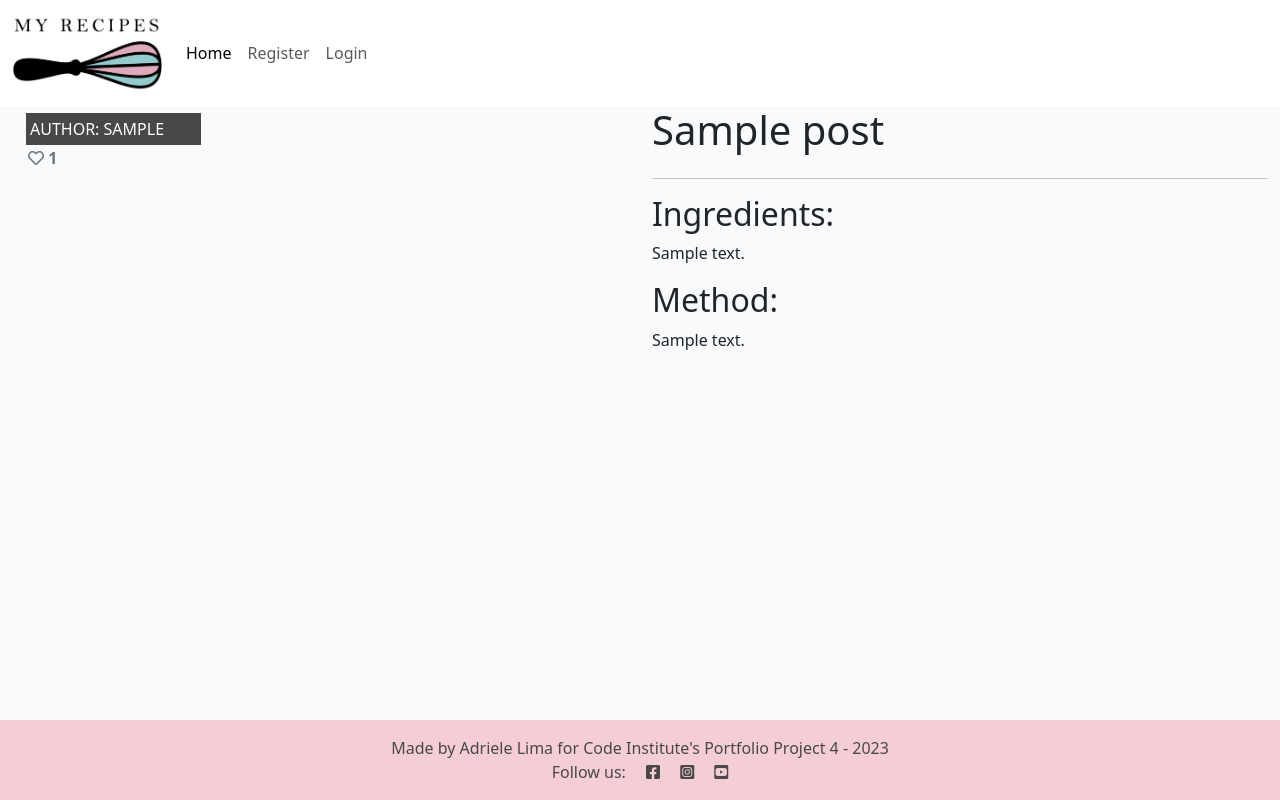
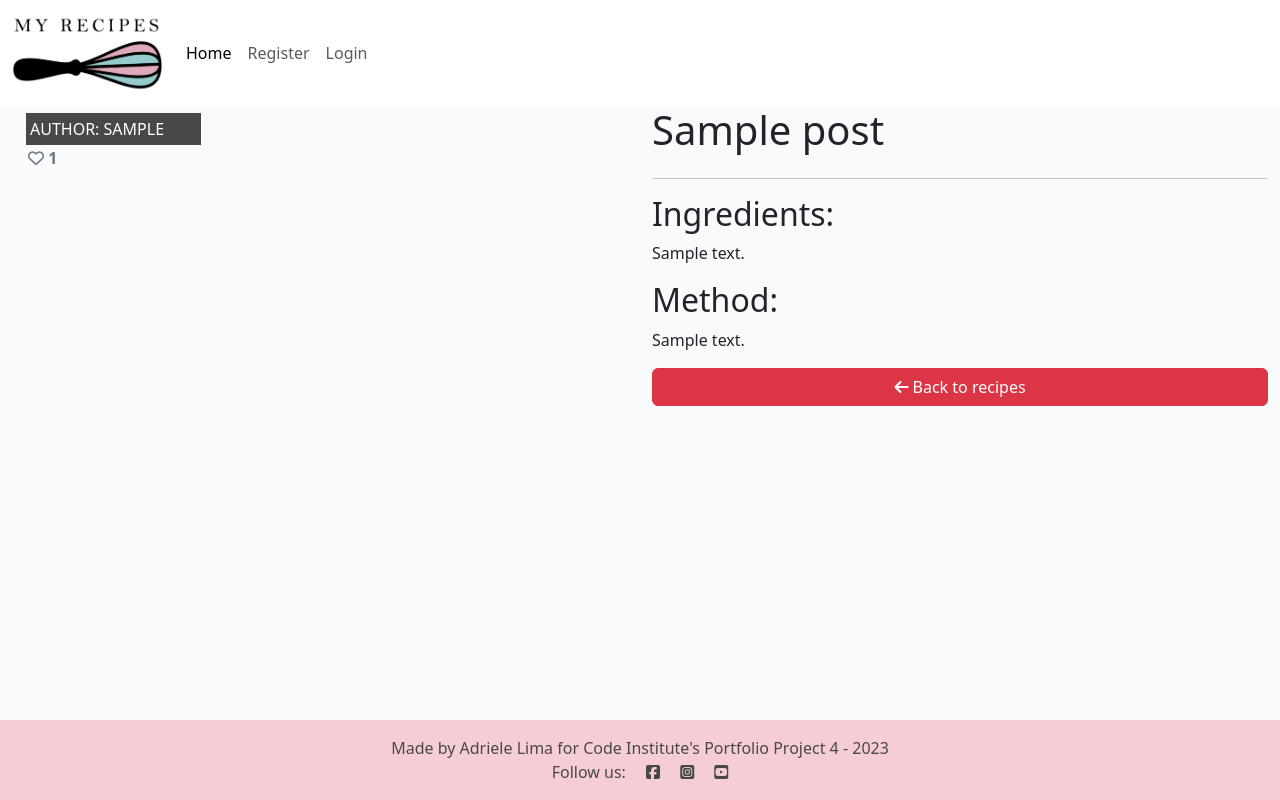
Before and after one commit to Adriele-lima/My-Recipes-Book, a Django app: a page that uses templates/base.html in a window 1280 px wide. Run offline with Django 3.2, Linux system fonts and the light colour scheme; tables that the repository leaves empty hold one stand-in row (values such as "Sample post"); some libraries are stand-ins or nearby versions.

Commit message:
ADD/UPDATE: Adding back to recipe book button and re-arranging the links on base template

```diff
--- a/templates/base.html
+++ b/templates/base.html
@@ -7,18 +7,21 @@
     <title>My Recipes</title>
 
     <meta charset="UTF-8">
+    <meta name="viewport" content="width=device-width, initial-scale=1.0" />
+
     <link href="https://fonts.googleapis.com/icon?family=Material+Icons" rel="stylesheet">
-    <meta name="viewport" content="width=device-width, initial-scale=1.0" />
     <link rel="preconnect" href="https://fonts.gstatic.com">
     <link href="https://fonts.googleapis.com/css2?family=Roboto:wght@300&display=swap" rel="stylesheet">
     <link href="https://fonts.googleapis.com/css2?family=Lato:wght@300;700&display=swap" rel="stylesheet">
     <link rel="stylesheet" href="https://cdnjs.cloudflare.com/ajax/libs/font-awesome/5.15.3/css/all.min.css">
+    <link href="https://cdn.jsdelivr.net/npm/bootstrap@5.3.1/dist/css/bootstrap.min.css" rel="stylesheet"
+        integrity="sha384-4bw+/aepP/YC94hEpVNVgiZdgIC5+VKNBQNGCHeKRQN+PtmoHDEXuppvnDJzQIu9" crossorigin="anonymous">
+    <link rel="stylesheet" href="{% static 'css/style.css' %}">
+
     <script src="https://cdn.jsdelivr.net/npm/bootstrap@5.0.1/dist/js/bootstrap.bundle.min.js"
         integrity="sha384-gtEjrD/SeCtmISkJkNUaaKMoLD0//ElJ19smozuHV6z3Iehds+3Ulb9Bn9Plx0x4" crossorigin="anonymous">
     </script>
-    <link href="https://cdn.jsdelivr.net/npm/bootstrap@5.3.1/dist/css/bootstrap.min.css" rel="stylesheet"
-        integrity="sha384-4bw+/aepP/YC94hEpVNVgiZdgIC5+VKNBQNGCHeKRQN+PtmoHDEXuppvnDJzQIu9" crossorigin="anonymous">
-    <link rel="stylesheet" href="{% static 'css/style.css' %}">
+    <script src="https://kit.fontawesome.com/5d852ae91a.js" crossorigin="anonymous"></script>
 
 </head>
 
--- a/templates/post_detail.html
+++ b/templates/post_detail.html
@@ -48,6 +48,7 @@
                 <p class="card-text">{{ post.ingredients_content }}</p>
                 <h2>Method:</h2>
                 <p class="card-text">{{ post.method_content }}</p>
+                <a class="btn btn-danger mb-3" href="{% url 'home' %}"><i class="fa-solid fa-arrow-left"></i> Back to recipes</a>
             </div>
         </div>
     </div>
```
